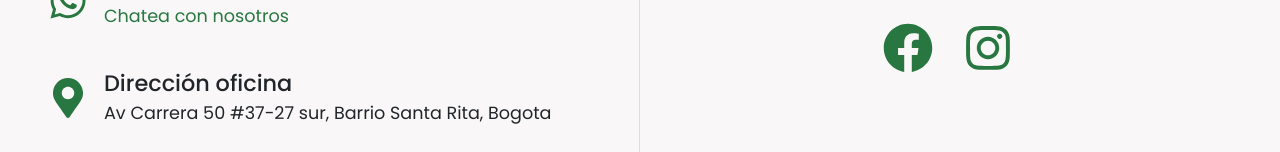
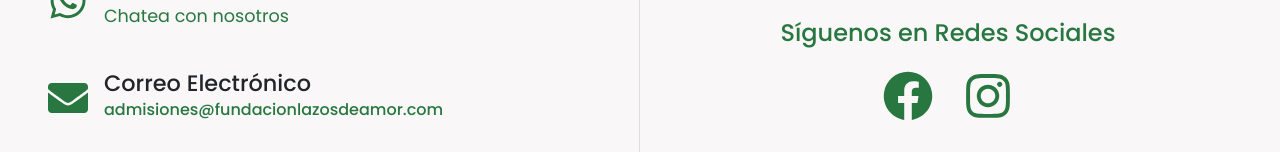
Before and after one commit to ftorrelles/lazos-de-amor, a React (Vite) app: page /#/aboutUs in a window 1280 px wide. Shown: the part 3720-3872 px from the top of the page. Built offline with nearby package versions, Linux system fonts and the light colour scheme.

Commit message:
add email

```diff
--- a/src/assets/components/ContentInfo.jsx
+++ b/src/assets/components/ContentInfo.jsx
@@ -6,6 +6,7 @@ import {
   FaMapMarkerAlt,
   FaFacebook,
   FaInstagram,
+  FaEnvelope,
 } from "react-icons/fa";
 import "../styles/info.css";
 
@@ -47,6 +48,21 @@ const ContentInfo = () => {
             </div>
           </div>
           <div className="contact-item">
+            <FaEnvelope size={40} className="contact-icon" />
+            <div className="emailInfo">
+              <h5>Correo Electrónico</h5>
+              <h6>
+                <a
+                  href="mailto:admisiones@fundacionlazosdeamor.com"
+                  target="_blank"
+                  rel="noopener noreferrer"
+                >
+                  admisiones@fundacionlazosdeamor.com
+                </a>
+              </h6>
+            </div>
+          </div>
+          <div className="contact-item">
             <FaMapMarkerAlt size={40} className="contact-icon" />
             <div>
               <h5>Dirección oficina</h5>
--- a/src/assets/styles/info.css
+++ b/src/assets/styles/info.css
@@ -79,6 +79,9 @@
   .section-title {
     font-size: 2rem;
   }
+  .emailInfo h6{
+    font-size: 12px;
+  }
 
   .social-icons a {
     margin: 0 10px;
```
